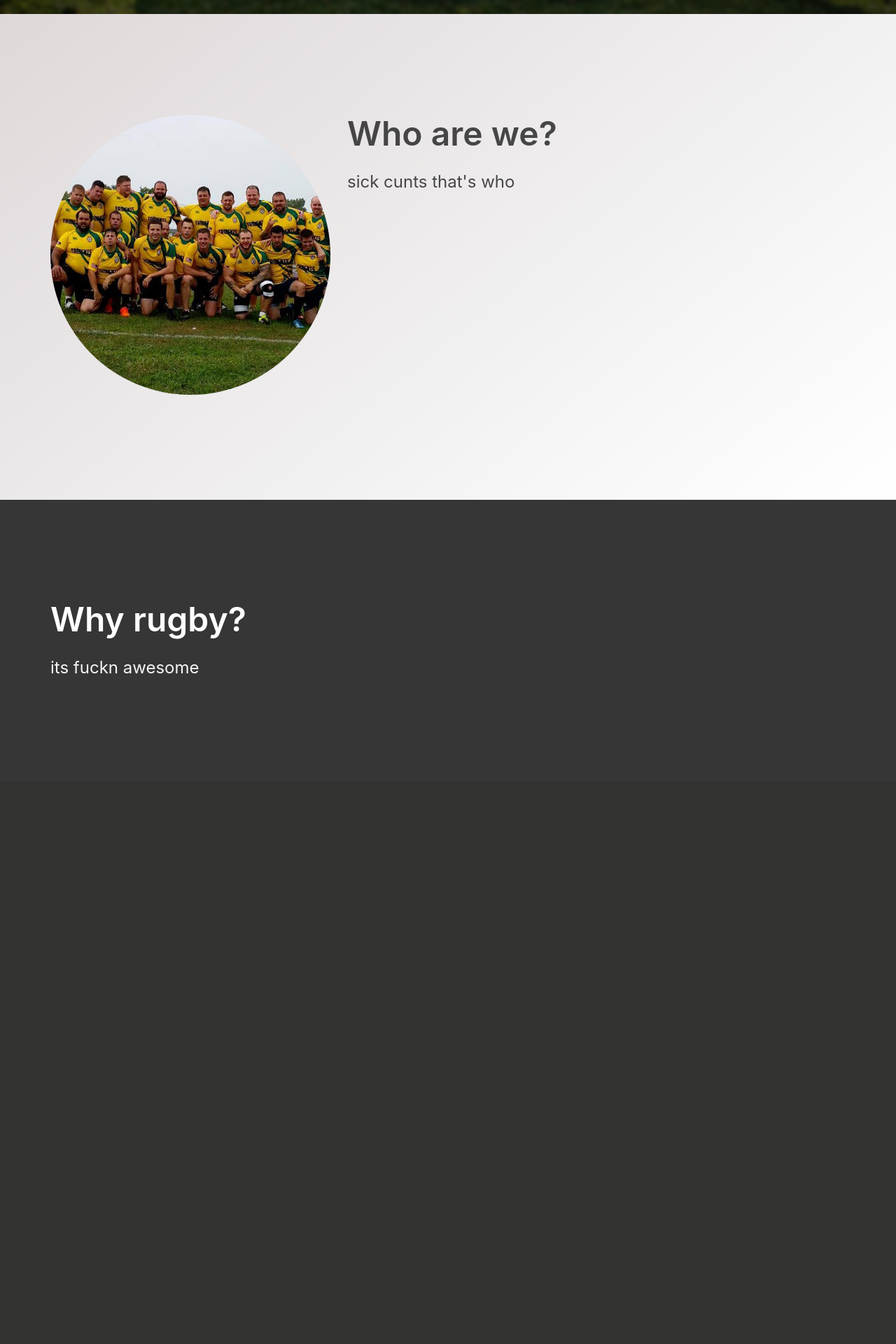
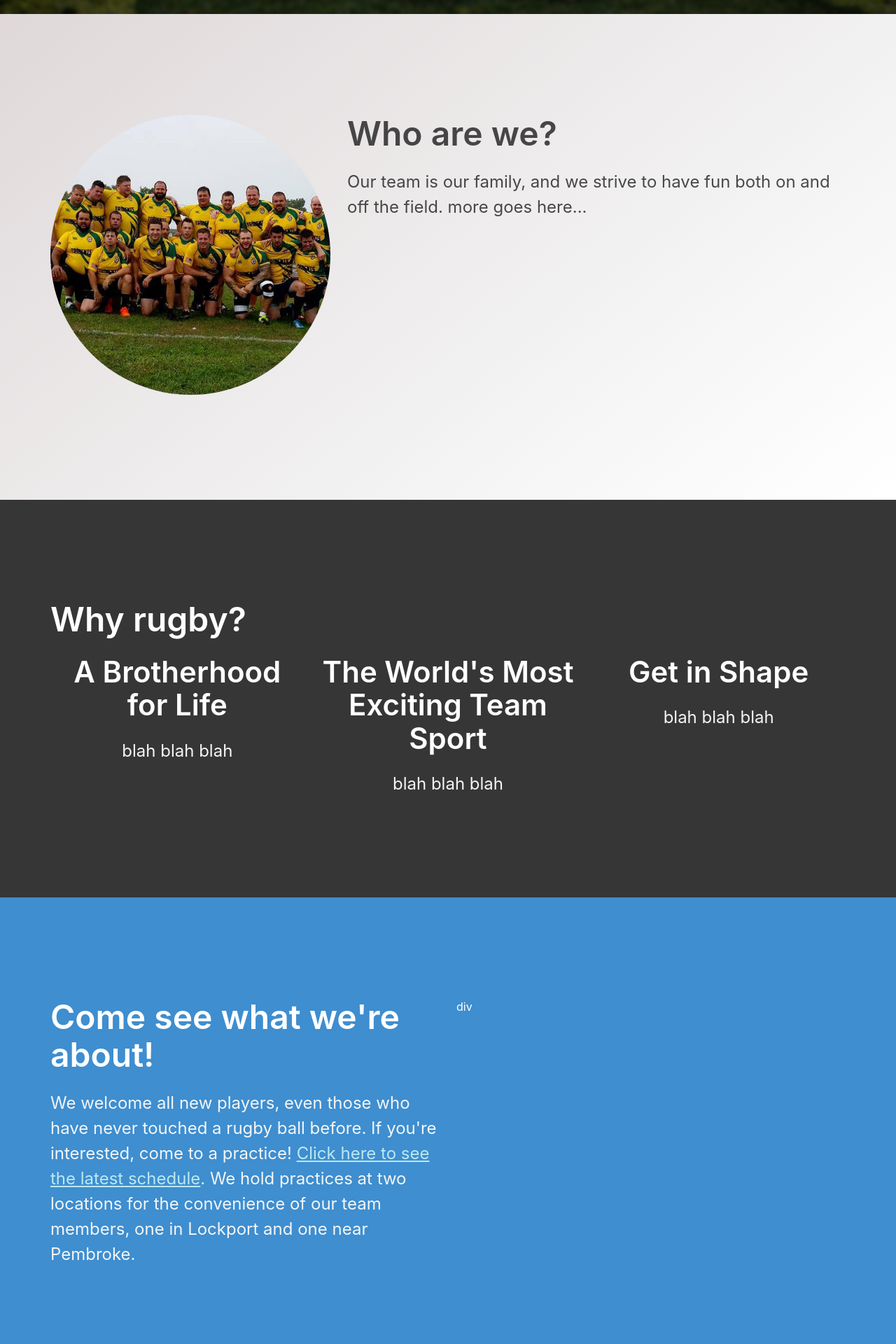
Before and after one commit to akofke/tridents-flask, a Flask app: page / in a window 1280 px wide. Shown: the part 780-2700 px from the top of the page at 70% size. Before the commit the page ends 1742 px from the top, so only its background shows below. Run offline with Flask 2, Linux system fonts and the light colour scheme; parts of the project's set-up code (start-up, migrations or seed data) failed here and were passed over; some libraries are stand-ins or nearby versions.

Commit message:
start on more content for splash page

```diff
--- a/tridents/static/css/splash.css
+++ b/tridents/static/css/splash.css
@@ -81,3 +81,17 @@
 #why-rugby .content {
     color: whitesmoke;
 }
+
+#join-section .content {
+    color: whitesmoke;
+}
+
+#join-section a {
+    color: #bce8f1;
+    text-decoration: underline;
+}
+
+#join-section a:hover {
+    color: whitesmoke;
+    text-decoration: none;
+}
--- /dev/null
+++ b/tridents/templates/includes/_lockport_map.html
@@ -0,0 +1 @@
+<iframe src="https://www.google.com/maps/embed?pb=!1m14!1m8!1m3!1d23276.71912111115!2d-78.664279!3d43.176132!3m2!1i1024!2i768!4f13.1!3m3!1m2!1s0x89d37f643b5ed65d%3A0x2b722a0e9f510c56!2s100+Davison+Rd%2C+Lockport%2C+NY+14094!5e0!3m2!1sen!2sus!4v1491241041861" width="400" height="300" frameborder="0" style="border:0" allowfullscreen></iframe>
--- /dev/null
+++ b/tridents/templates/includes/_pembroke_map.html
@@ -0,0 +1 @@
+<iframe src="https://www.google.com/maps/embed?pb=!1m14!1m8!1m3!1d5837.0072301113505!2d-78.405249!3d42.988729!3m2!1i1024!2i768!4f13.1!3m3!1m2!1s0x89d391404390659b%3A0x328e5a7573e365e7!2s8771+Alleghany+Rd%2C+Corfu%2C+NY+14036!5e0!3m2!1sen!2sus!4v1491242888996" width="400" height="300" frameborder="0" style="border:0" allowfullscreen></iframe>
--- a/tridents/templates/layout.html
+++ b/tridents/templates/layout.html
@@ -94,7 +94,7 @@
         });
     })
 </script>
-{% include '_login.html' %}
+{% include 'includes/_login.html' %}
 {% block js %}{% endblock %}
 </body>
 </html>
--- a/tridents/templates/splash.html
+++ b/tridents/templates/splash.html
@@ -66,7 +66,8 @@
                 <div class="column">
                     <h1 class="title is-1">Who are we?</h1>
                     <p class="content is-large">
-                        sick cunts that's who
+                        Our team is our family, and we strive to have fun both on and off the field.
+                        more goes here...
                     </p>
 
                 </div>
@@ -81,9 +82,51 @@
             <div class="columns">
                 <div class="column">
                     <h1 class="title is-1">Why rugby?</h1>
-                    <p class="content is-large is-dark">
-                        its fuckn awesome
-                    </p>
+                </div>
+            </div>
+            <div class="columns has-text-centered">
+                <div class="column is-one-third">
+                    <div class="content is-large">
+
+                        <h2 class="title">A Brotherhood for Life</h2>
+                        <p>blah blah blah</p>
+                    </div>
+                </div>
+                <div class="column is-one-third">
+                    <div class="content is-large">
+                        <h2 class="title">The World's Most Exciting Team Sport</h2>
+                        <p>blah blah blah</p>
+                    </div>
+                </div>
+                <div class="column is-one-third">
+                    <div class="content is-large">
+                        <h2 class="title">Get in Shape</h2>
+                        <p>blah blah blah</p>
+                    </div>
+                </div>
+            </div>
+        </div>
+    </div>
+</section>
+
+<section class="hero is-medium is-info" id="join-section">
+    <div class="hero-body">
+        <div class="container">
+            <div class="columns">
+                <div class="column">
+                    <div class="content is-large">
+                        <h1 class="title is-1">Come see what we're about!</h1>
+                        <p>
+                            We welcome all new players, even those who have never touched a rugby ball before.
+                            If you're interested, come to a practice!
+                            <a href="{{ url_for('home') }}">Click here to see the latest schedule</a>.
+                            We hold practices at two locations for the convenience of our team members,
+                            one in Lockport and one near Pembroke.
+                        </p>
+                    </div>
+                </div>
+                <div class="column">
+                    div
                 </div>
             </div>
         </div>
```
Also changed, not shown: tridents/templates/includes/_login.html (renamed from tridents/templates/_login.html).
